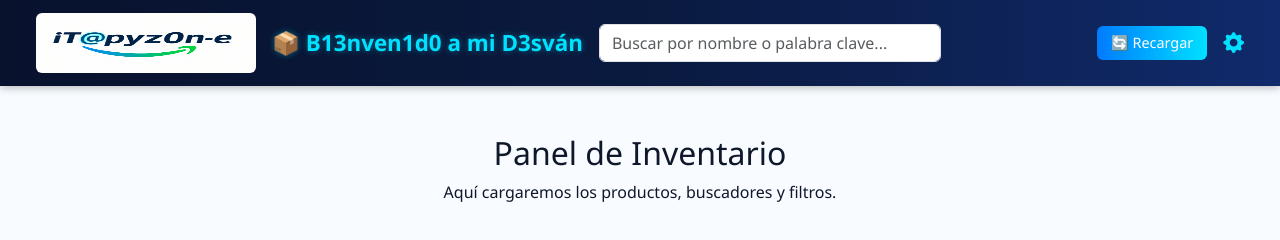
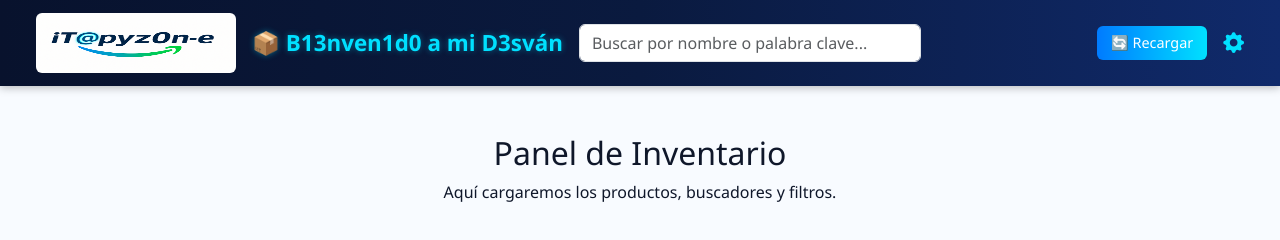
Before and after one commit to daalvarezig/itopyzone, a plain HTML site: page index.html in a window 1280 px wide. Drawn offline with nearby package versions, Linux system fonts and the light colour scheme.

Commit message:
Actualizacion index

```diff
--- a/index.html
+++ b/index.html
@@ -116,8 +116,8 @@
     }
 /* ===== AJUSTE DE LOGO ===== */
 .navbar-brand img {
-  height: 180px !important;
-  width: 220px !important;
+  height: 120px !important;
+  width: 200px !important;
 
 }
 @media (min-width: 992px) {
```
